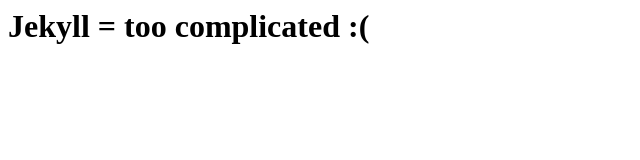
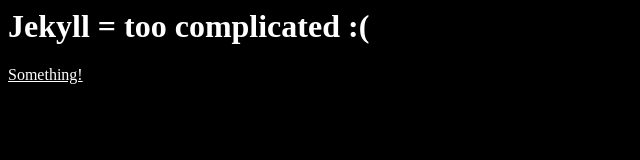
Before and after one commit to lofteam/keepcalm444.github.io, a plain HTML site: page index.html in a window 1280 px wide. Shown: the whole page, without its empty margins (0-640 px from the left). Drawn offline with Linux system fonts and the light colour scheme.

Commit message:
Update index.html

```diff
--- a/index.html
+++ b/index.html
@@ -1,6 +1,28 @@
 <!DOCTPYE html>
 <html>
+<head>
+<title>Hi there!</title>
+<link rel="stylesheet" href="/SBHSTimetable/font-face.css" />
+<style>
+body {
+	background-color: black;
+	color: white;
+	font-family: robotolight;
+}
+h1, h2, h3, h4, h5 {
+	font-family: robotothin;
+}
+a {
+	color: white;
+}
+a:hover {
+	background-color: white;
+	color: black;
+}
+</style>
+</head>
 <body>
 <h1>Jekyll = too complicated :(</h1>
+<a href="/SBHSTimetable">Something!</a><br />
 </body>
 </html>
```
